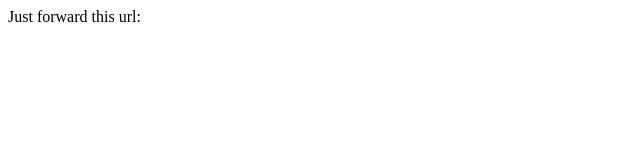
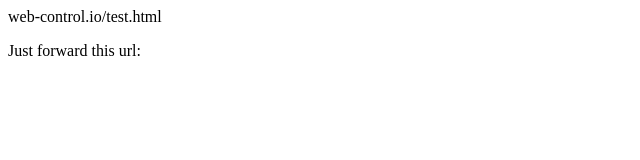
Before and after one commit to Ltre/web-control.io, a website: page test.html in a window 1280 px wide. Shown: the whole page, without its empty margins (0-640 px from the left). Drawn offline with Linux system fonts and the light colour scheme.

Commit message:
ctrl test

```diff
--- a/test.html
+++ b/test.html
@@ -1,6 +1,8 @@
 <html>
     <head></head>
     <body>
+
+        <p>web-control.io/test.html</p>
 
         <p>Just forward this url: <a id="controller" href="javascript:;" target="_blank"></a></p>
 
```
